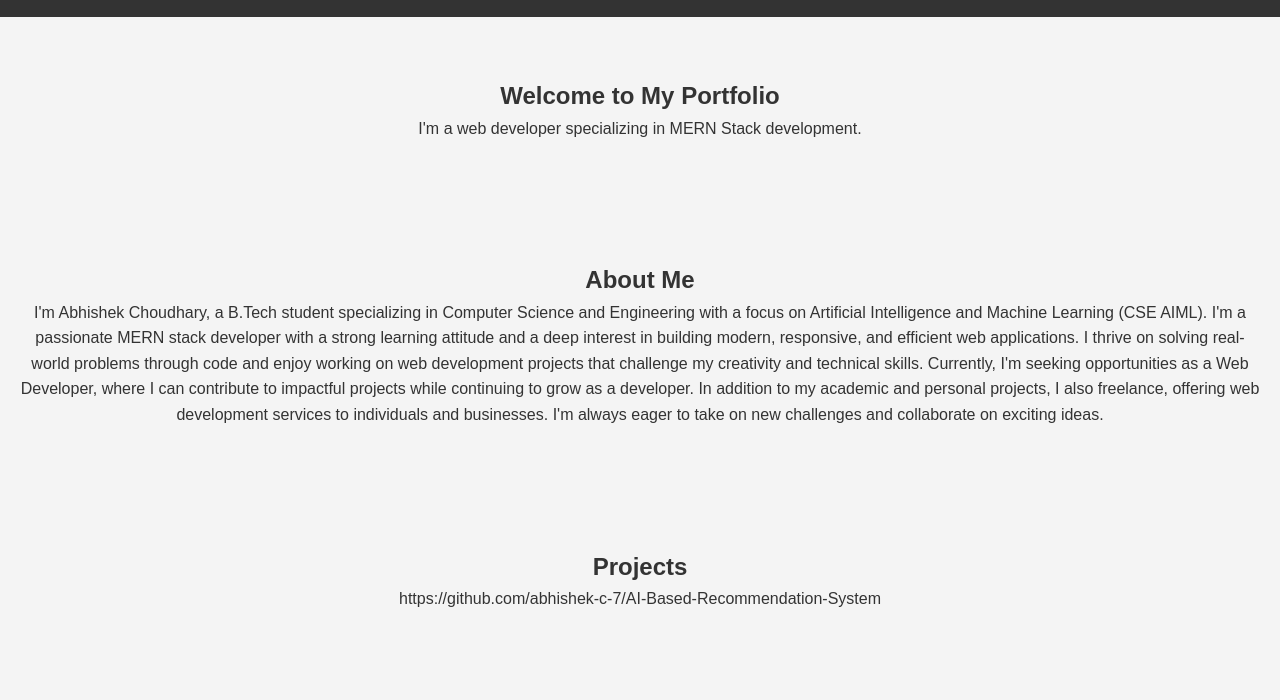
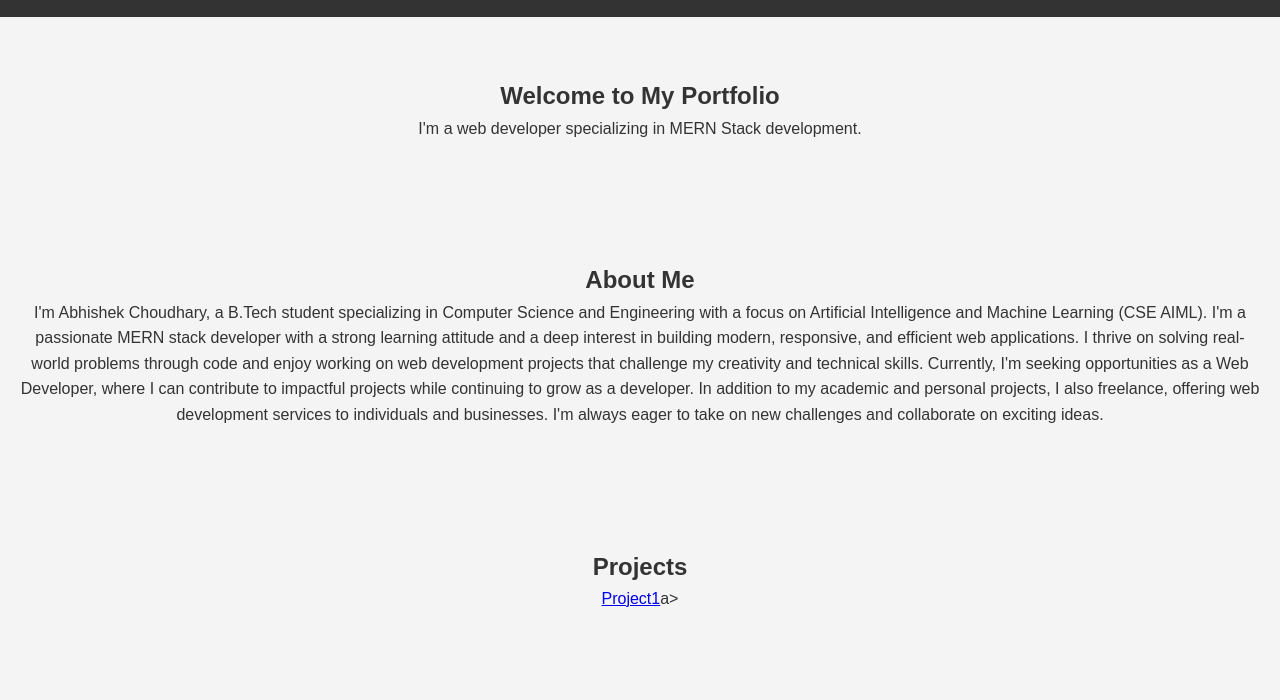
Before and after one commit to abhishek-c-7/PORTFOLIO, a plain HTML site: page index.html in a window 1280 px wide. Shown: the part 100-800 px from the top of the page. Drawn offline with Linux system fonts and the light colour scheme.

Commit message:
Update index.html

```diff
--- a/index.html
+++ b/index.html
@@ -28,16 +28,15 @@
     <h2>About Me</h2>
     <p>I'm Abhishek Choudhary, a B.Tech student specializing in Computer Science and Engineering with a focus on Artificial Intelligence and Machine Learning (CSE AIML). I'm a passionate MERN stack developer with a strong learning attitude and a deep interest in building modern, responsive, and efficient web applications.
 
-I thrive on solving real-world problems through code and enjoy working on web development projects that challenge my creativity and technical skills. Currently, I'm seeking opportunities as a Web Developer, where I can contribute to impactful projects while continuing to grow as a developer.
+       I thrive on solving real-world problems through code and enjoy working on web development projects that challenge my creativity and technical skills. Currently, I'm seeking opportunities as a Web Developer, where I can contribute to impactful projects while continuing to grow as a developer.
 
-In addition to my academic and personal projects, I also freelance, offering web development services to individuals and businesses. I'm always eager to take on new challenges and collaborate on exciting ideas.</p>
+       In addition to my academic and personal projects, I also freelance, offering web development services to individuals and businesses. I'm always eager to take on new challenges and collaborate on exciting ideas.</p>
   </section>
 
   <section id="projects">
     <h2>Projects</h2>
     <div class="project-list">
-      https://github.com/abhishek-c-7/AI-Based-Recommendation-System
-    </div>
+     <a href=https://github.com/abhishek-c-7/AI-Based-Recommendation-System>Project1</a>a>    </div>
   </section>
 
   <section id="contact">
```
